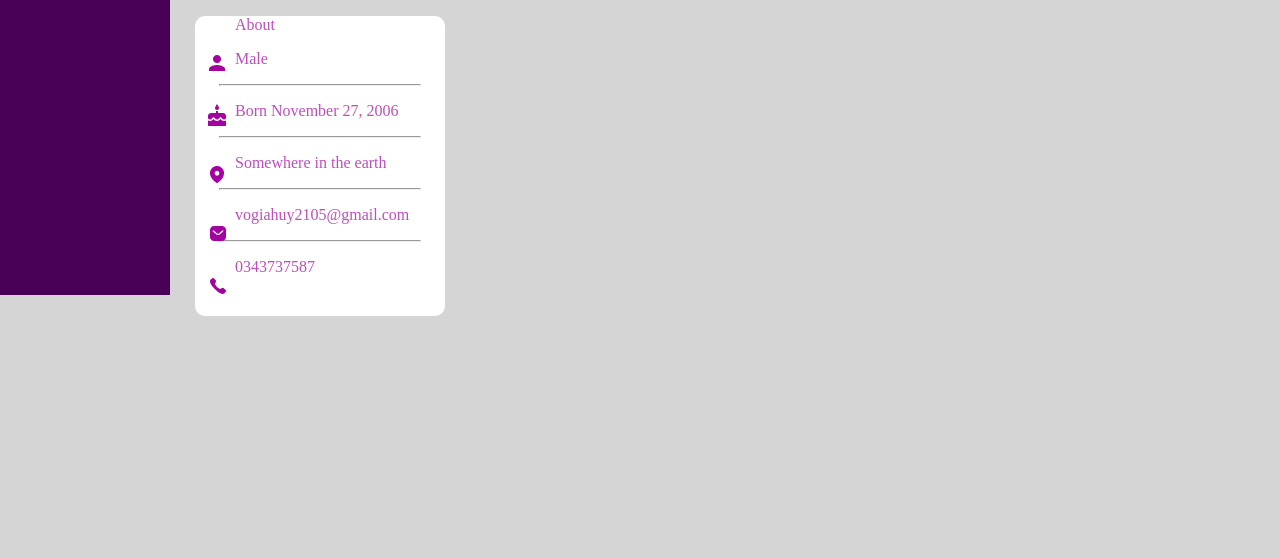
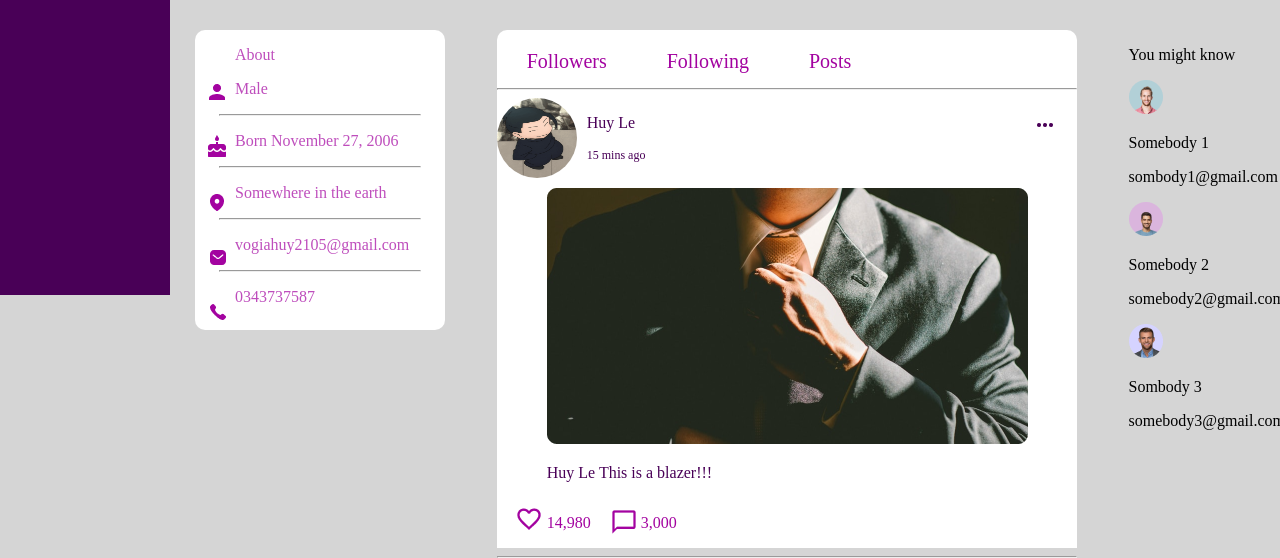
Before and after one commit to Hanarashii/FE_repo, a plain HTML site: page index_profile.html in a window 1280 px wide. Shown: the part 505-1063 px from the top of the page. Before the commit the page ends 821 px from the top, so only its background shows below. Drawn offline with Linux system fonts and the light colour scheme; a web font is replaced by a local one.

Commit message:
feat: post-content

```diff
--- a/index_profile.html
+++ b/index_profile.html
@@ -62,8 +62,60 @@
                     <img src="assets/phonenumber.png" alt="phonenumber_icon" id="phonenumber_icon">
                     <p>0343737587</p>
                 </div>
-                <div class="post"></div>
-                <div class="friend"></div>
+                <div class="post">
+                    <div class="navbar">
+                        <p>Followers</p>
+                        <p>Following</p>
+                        <p>Posts</p>
+                    </div><hr>
+                    <div class="post_content">
+                        <div class="post_content_top">
+                            <img src="assets/geto.png" alt="avatar" id="post_avatar">
+                            <div>
+                                <p id="post_username">Huy Le</p>
+                                <p id="time">15 mins ago</p>
+                            </div>
+                            <img src="assets/more.png" alt="more" id="more_options">
+                        </div>
+                        <div class="postcontent">
+                            <img src="assets/post.png" alt="post_content" id="img_post">
+                            <p>Huy Le <span>This is a blazer!!!</span></p>
+                        </div>
+                        <div class="post_content_bottom">
+                            <div>
+                                <img src="assets/nhatuhinhtraitim.png" alt="likes" id="likes">
+                                <p>14,980</p>
+                            </div>
+                            <div>
+                                <img src="assets/comments.png" alt="comments" id="comments">
+                                <p>3,000</p>
+                            </div>
+                        </div>
+                    </div><hr>
+                </div>
+                <div class="friend">
+                    <div class="you_might_know">
+                        <div id="you_might_know">
+                            <p>You might know</p>
+                        </div>
+                        <div id="person1">
+                            <img src="assets/somebody1.png" alt="person1_avatar">
+                            <p>Somebody 1</p>
+                            <p id="friend_email">sombody1@gmail.com</p>
+                        </div>
+                        <div id="person2">
+                            <img src="assets/somebody2.png" alt="person2_avatar">
+                            <p>Somebody 2</p>
+                            <p id="friend_email">somebody2@gmail.com</p>
+                        </div>
+                        <div id="person3">
+                            <img src="assets/somebody3.png" alt="person3_avatar">
+                            <p>Sombody 3</p>
+                            <p id="friend_email">somebody3@gmail.com</p>
+                        </div>
+                    </div>
+                    <div class="active"></div>
+                </div>
             </div>
         </div>
     </div>
--- a/style_profile.css
+++ b/style_profile.css
@@ -89,7 +89,6 @@ body {
 .top {
     height: 100px;
     width: 100vw;
-    margin-left: 0;
     display: block;
 }
 
@@ -103,6 +102,7 @@ body {
     padding-left: 20px;
     font-family: "nunito";
     opacity: 70%;
+    margin-left: 30px;
 }
 
 #searchbar::placeholder {
@@ -210,7 +210,6 @@ body {
     position: relative;
     width: 250px;
     height: 300px;
-    margin-left: 195px;
     background-color: white;
     border-radius: 10px;
 }
@@ -232,24 +231,134 @@ body {
 }
 
 #gender_icon {
-    top: 35px;
+    top: 50px;
 }
 
 #birth_icon {
-    top: 88px;
+    top: 105px;
 }
 
 #adress_icon {
-    top: 150px;
+    top: 164px;
     left: 15px;
 }
 
 #email_icon {
-    top: 210px;
+    top: 220px;
     left: 15px;
 }
 
 #phonenumber_icon {
-    top: 262px;
+    top: 274px;
     left: 15px;
 }
+
+.content_container {
+    display: flex;
+    margin-top: 30px;
+    width: auto;
+    height: 500px;
+    justify-content: space-between;
+    /* background-color: aqua; */
+    margin-left: 195px;
+    margin-right: 110px;
+}
+
+.post {
+    background-color: white;
+    width: 580px;
+    height: auto;
+    border-radius: 10px;
+}
+
+.navbar {
+    display: flex;
+    position: relative;
+    height: 50px;
+}
+
+.navbar hr {
+    opacity: 70%;
+    width: 80%;
+}
+
+.navbar p {
+    color:#A303A0;
+    font-size: 20px;
+    margin-left: 30px;
+    margin-top: 20px;
+    font-family: "nunito";
+    margin-right: 30px ;
+}
+
+
+.post_content_top {
+    position: relative;
+    font-family: "nunito";
+    color:#490057;
+    display: flex;
+    height: 90px;
+}
+
+.post_content_top div {
+    margin-left: 10px;
+}
+
+#time {
+    font-size: 12px;
+}
+
+#post_avatar {
+    height: 80px;
+    width: 80px;
+    border-radius: 100%;
+}
+
+#more_options {
+    position: absolute;
+    top: 15px;
+    right: 20px;
+    height: 24px;
+    width: 24px;
+}
+
+.post_content {
+    display: flex;
+    flex-direction: column;
+    background-color: white;
+    height: auto;
+    position: relative;
+}
+
+.postcontent {
+    padding-left: 50px;
+    font-family: "nunito";
+    color:#490057;
+}
+
+.post_content_bottom {
+    display: flex;
+    font-family: "nunito";
+    color:#A303A0;
+}
+
+.post_content_bottom div {
+    position: relative;
+}
+
+.post_content_bottom img {
+    position: absolute;
+}
+.post_content_bottom p {
+    padding-left: 50px;
+}
+
+#likes {
+    top: 10px;
+    left: 20px;
+}
+
+#comments {
+    top: 10px;
+    left: 19px;
+}
```
Also changed, not shown: assets/comments.png (added), assets/more.png (added), assets/nhatuhinhtraitim.png (added), assets/post.png (added), assets/somebody1.png (added), assets/somebody2.png (added), assets/somebody3.png (added).
